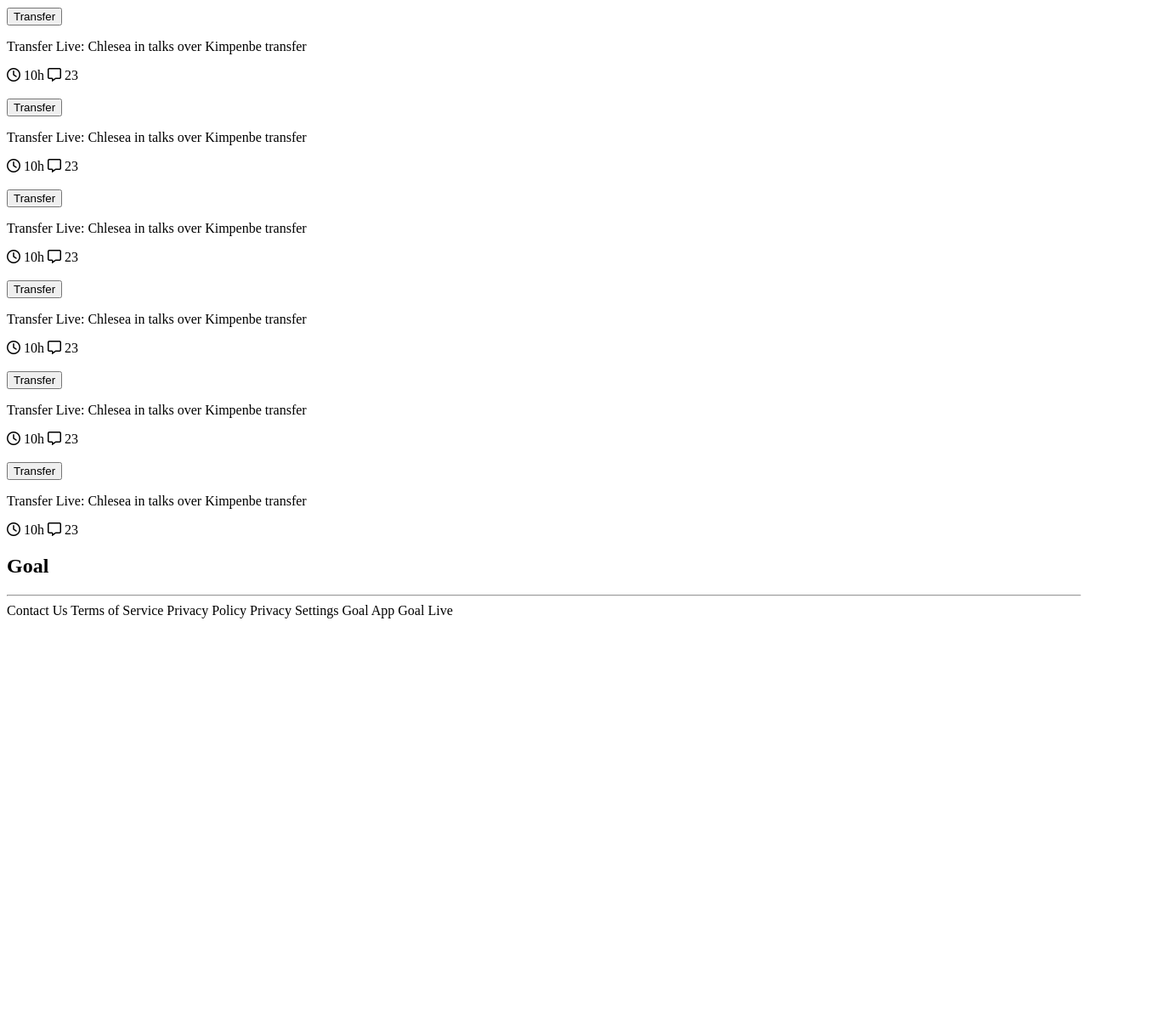
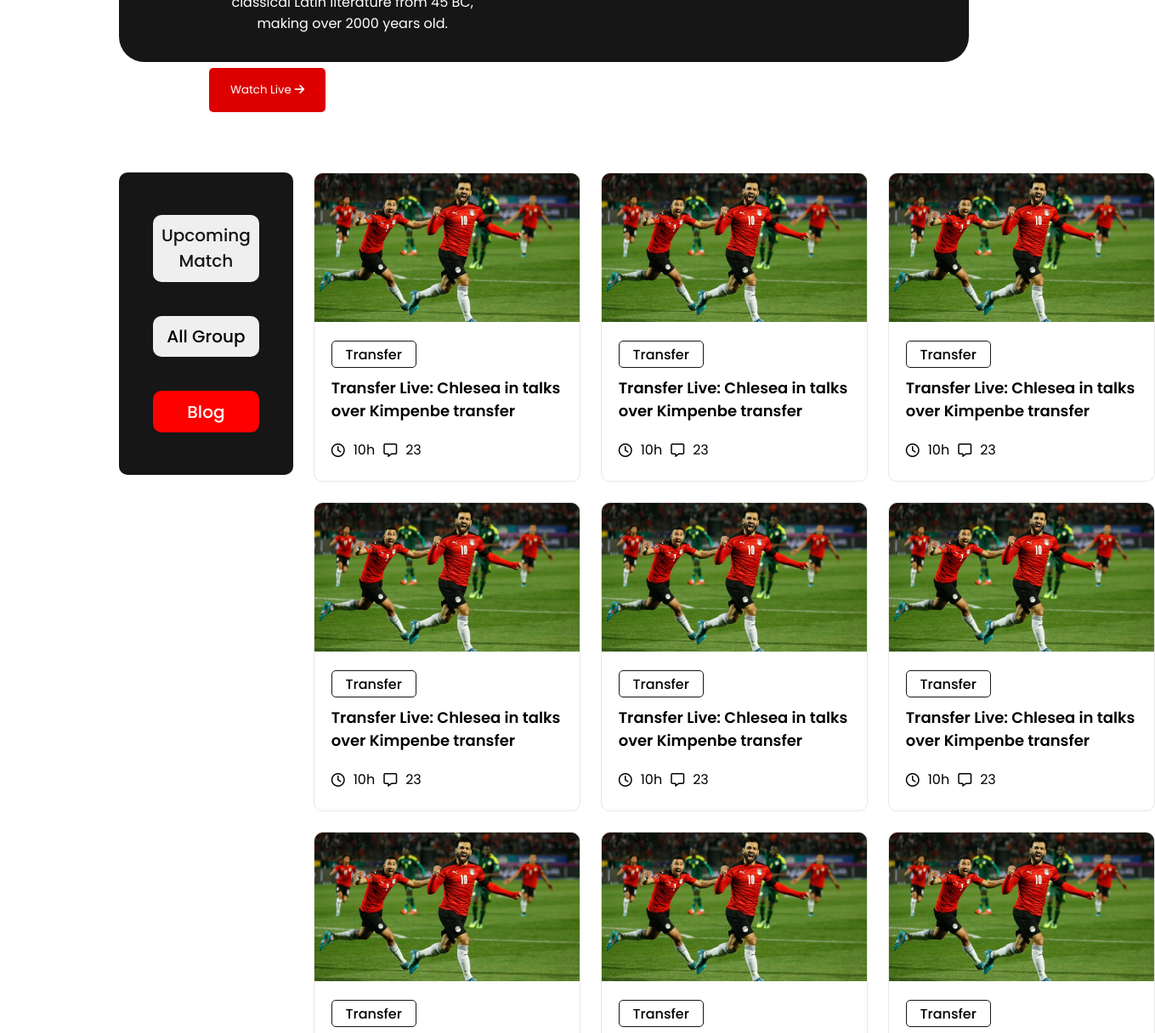
Before and after one commit to shohankazi/world-cup-assignment, a plain HTML site: page index.html in a window 1280 px wide. Shown: the part 491-1707 px from the top of the page at 85% size, 1359 px wide, since content can reach past the window. Before the commit the page ends 1227 px from the top, so only its background shows below. Drawn offline with Linux system fonts and the light colour scheme; the site is published under a folder, as on GitHub Pages, so addresses that start at the root find nothing.

Commit message:
final code added

```diff
--- a/index.html
+++ b/index.html
@@ -4,7 +4,7 @@
     <meta charset="UTF-8">
     <meta http-equiv="X-UA-Compatible" content="IE=edge">
     <meta name="viewport" content="width=device-width, initial-scale=1.0">
-    <link rel="stylesheet" href="/styles/style.css">
+    <link rel="stylesheet" href="./styles/style.css">
     <script src="https://kit.fontawesome.com/74dafadb5d.js" crossorigin="anonymous"></script>
     <title>World Cup</title>
 </head>
@@ -19,7 +19,7 @@
                 <button>Watch Live  <i class="fa-solid fa-arrow-right"></i></button>
             </div>
             <div class="banner-img">
-            <img src="/assets/Banner Image.png" alt=""></div>
+            <img src="./assets/Banner Image.png" alt=""></div>
         </section>
         <!----------------------- Blog Section------------------------------->
         <section class="blog-section">
@@ -31,7 +31,7 @@
             <div class="nav-blog">
                 <div class="blog">
                     <div class="blog-img">
-                        <img src="/assets/Blog Image.png" alt="">
+                        <img src="./assets/Blog Image.png" alt="">
                     </div>
                     <div class="blog-description">
                         <button>Transfer</button>
@@ -41,7 +41,7 @@
                 </div>
                 <div class="blog">
                     <div class="blog-img">
-                        <img src="/assets/Blog Image.png" alt="">
+                        <img src="./assets/Blog Image.png" alt="">
                     </div>
                     <div class="blog-description">
                         <button>Transfer</button>
@@ -51,7 +51,7 @@
                 </div>
                 <div class="blog">
                     <div class="blog-img">
-                        <img src="/assets/Blog Image.png" alt="">
+                        <img src="./assets/Blog Image.png" alt="">
                     </div>
                     <div class="blog-description">
                         <button>Transfer</button>
@@ -61,7 +61,7 @@
                 </div>
                 <div class="blog">
                     <div class="blog-img">
-                        <img src="/assets/Blog Image.png" alt="">
+                        <img src="./assets/Blog Image.png" alt="">
                     </div>
                     <div class="blog-description">
                         <button>Transfer</button>
@@ -71,7 +71,7 @@
                 </div>
                 <div class="blog">
                     <div class="blog-img">
-                        <img src="/assets/Blog Image.png" alt="">
+                        <img src="./assets/Blog Image.png" alt="">
                     </div>
                     <div class="blog-description">
                         <button>Transfer</button>
@@ -81,7 +81,7 @@
                 </div>
                 <div class="blog">
                     <div class="blog-img">
-                        <img src="/assets/Blog Image.png" alt="">
+                        <img src="./assets/Blog Image.png" alt="">
                     </div>
                     <div class="blog-description">
                         <button>Transfer</button>
@@ -91,7 +91,7 @@
                 </div>
                 <div class="blog">
                     <div class="blog-img">
-                        <img src="/assets/Blog Image.png" alt="">
+                        <img src="./assets/Blog Image.png" alt="">
                     </div>
                     <div class="blog-description">
                         <button>Transfer</button>
@@ -101,7 +101,7 @@
                 </div>
                 <div class="blog">
                     <div class="blog-img">
-                        <img src="/assets/Blog Image.png" alt="">
+                        <img src="./assets/Blog Image.png" alt="">
                     </div>
                     <div class="blog-description">
                         <button>Transfer</button>
@@ -111,7 +111,7 @@
                 </div>
                 <div class="blog">
                     <div class="blog-img">
-                        <img src="/assets/Blog Image.png" alt="">
+                        <img src="./assets/Blog Image.png" alt="">
                     </div>
                     <div class="blog-description">
                         <button>Transfer</button>
```
Also changed, not shown: match.html (+7 -7 lines).
